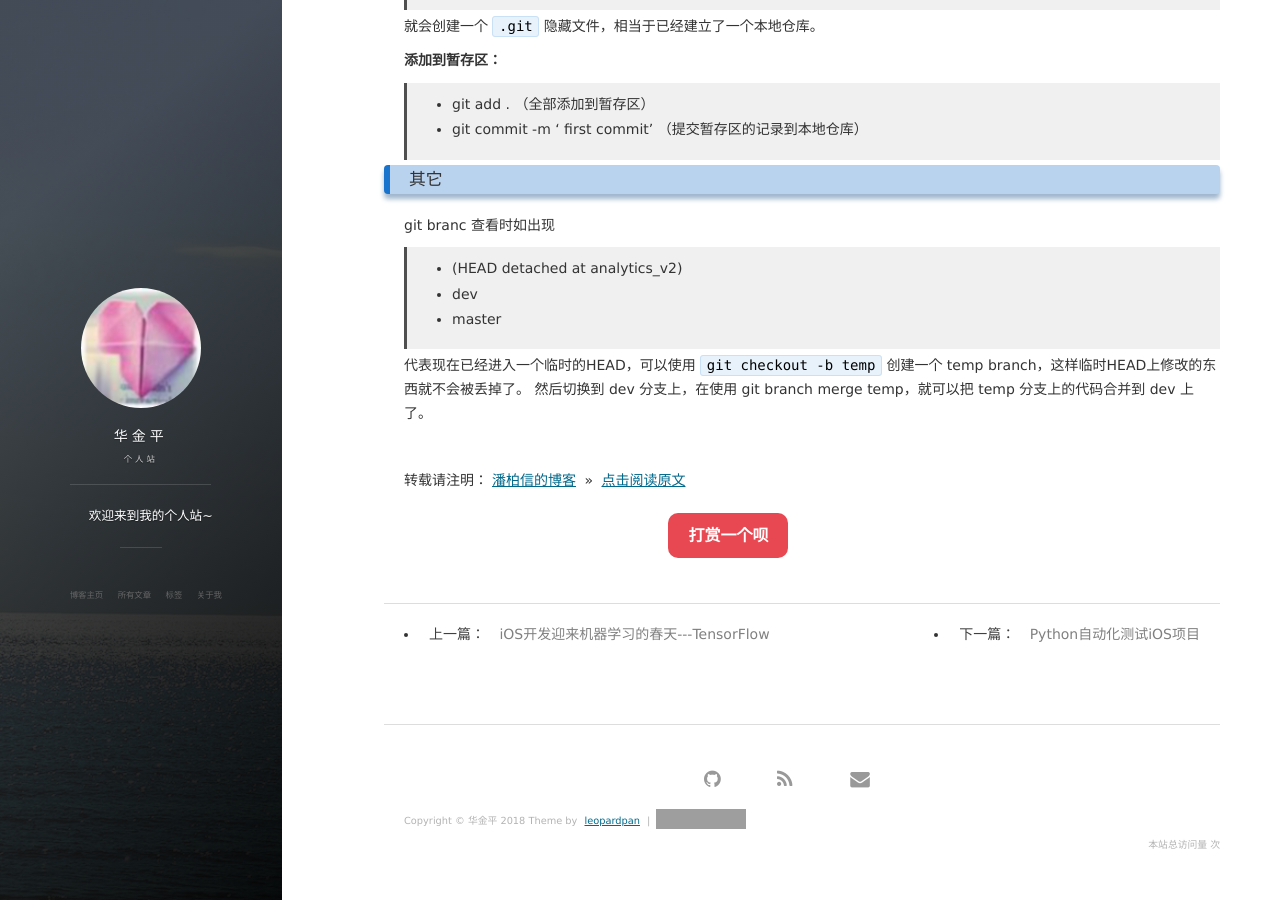
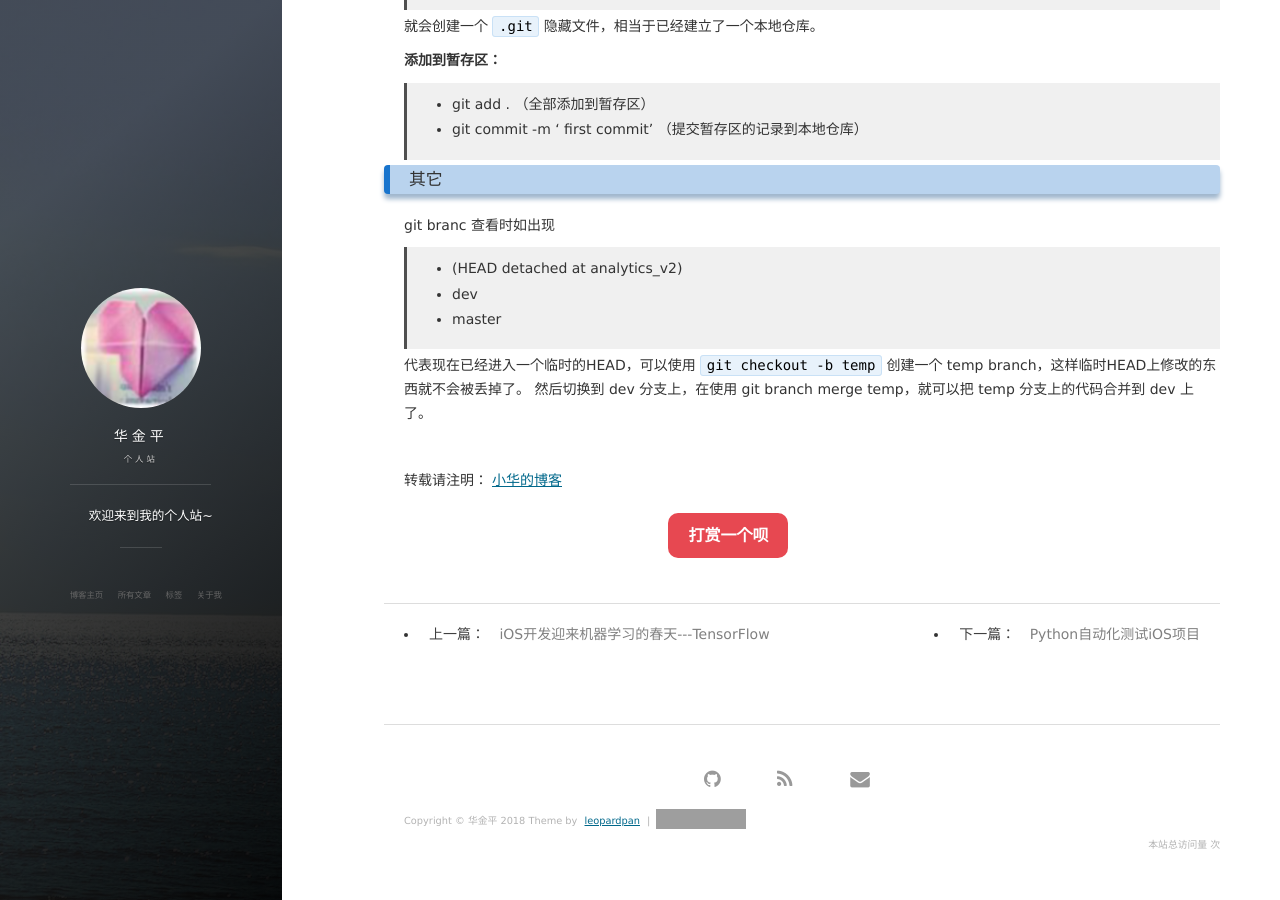
Before and after one commit to huajinping/huajinping.github.io, a Jekyll site: the page built from _posts/2016-07-13-GitTutorial.md, in a window 1280 px wide and 900 px high, scrolled down 1042 px. Built offline with Jekyll 4.4.1, drawn with Linux system fonts in a browser that asks for light colours; nearby versions of some CDN libraries; comment, search, counter and statistics services are not loaded; grey boxes are pictures that could not be loaded.

Commit message:
Update 2016-07-13-GitTutorial.md

```diff
--- a/_posts/2016-07-13-GitTutorial.md
+++ b/_posts/2016-07-13-GitTutorial.md
@@ -67,4 +67,4 @@ git branc 查看时如出现
 
 <br>
 
-转载请注明：[潘柏信的博客](http://baixin) » [点击阅读原文](http://baixin.io/2016/07/GitTutorial/)
+转载请注明：[小华的博客](http://huajinping.cf)
```
